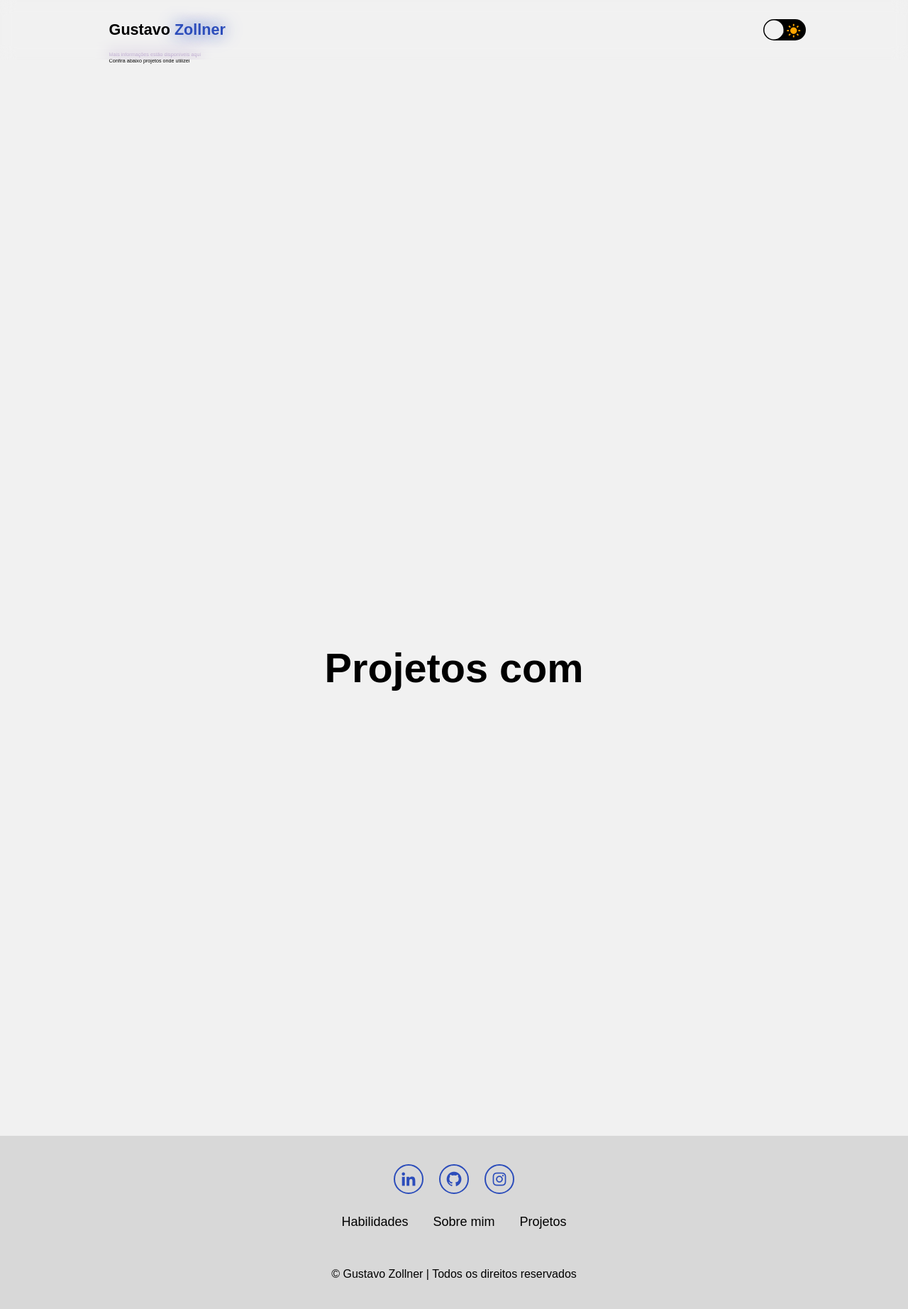
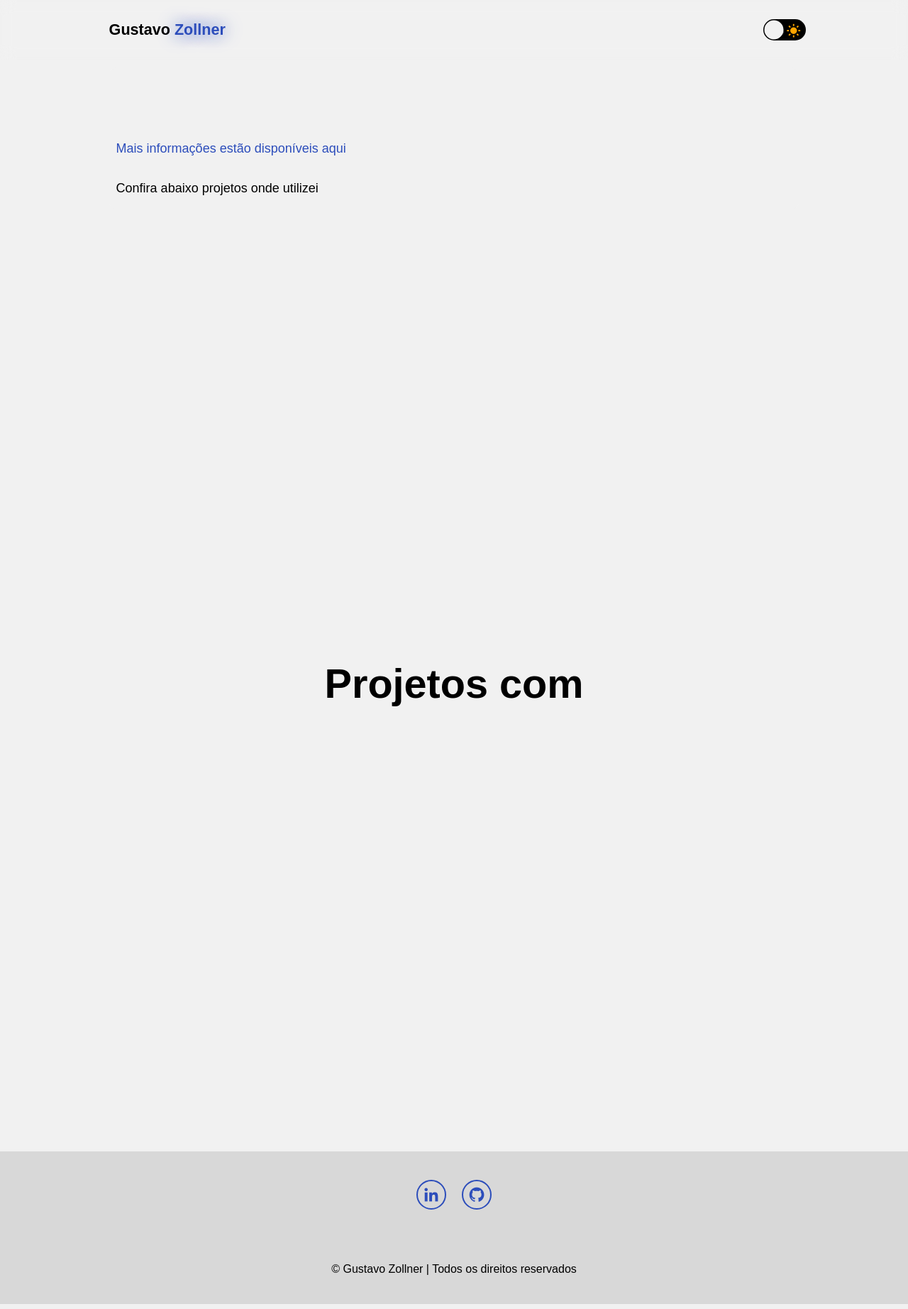
Before and after one commit to GustavOxys/portfolio, a Django app: template portfolio/templates/portfolio/skill_detail.html in a window 1280 px wide. Shown: the whole page at 71% size. Run offline with Django 5.2, Linux system fonts and the light colour scheme; the template is opened without the code that fills it, so the values that code supplies are empty.

Commit message:
Pequena modificação html e inicio novo projeto ecommerce

```diff
--- a/base_templates/global/partials/_footer.html
+++ b/base_templates/global/partials/_footer.html
@@ -1,21 +1,11 @@
 <footer class="footer">
     <div class="social">
-        <a href="#"><i class='bx bxl-linkedin' ></i></a>
-        <a href="#"><i class='bx bxl-github' ></i></a>
-        <a href="#"><i class='bx bxl-instagram' ></i></a>
+        <a href="https://www.linkedin.com/in/gustavo-henrique-zollner-munhoz-6a8ab22b5/" target="_blank"><i class='bx bxl-linkedin' ></i></a>
+        <a href="https://github.com/GustavOxys" target="_blank"><i class='bx bxl-github' ></i></a>
+
     </div>
 
-    <ul class="list">
-        <li>
-            <a href="#">Habilidades</a>
-        </li>
-        <li>
-            <a href="#">Sobre mim</a>
-        </li>
-        <li>
-            <a href="#">Projetos</a>
-        </li>
-    </ul>
+
     <p class="copyright">
         © Gustavo Zollner | Todos os direitos reservados
     </p>
--- a/base_templates/global/partials/_head.html
+++ b/base_templates/global/partials/_head.html
@@ -10,4 +10,5 @@
 <link rel="stylesheet" href="{% static 'global/css/projects.css' %}">
 <link rel="stylesheet" href="{% static 'global/css/footer.css' %}">
 <link rel="stylesheet" href="{% static 'global/css/responsive.css' %}">
+<link rel="stylesheet" href="{% static 'global/css/detail_skill.css' %}">
 <link href='https://unpkg.com/boxicons@2.1.4/css/boxicons.min.css' rel='stylesheet'>
--- a/portfolio/templates/portfolio/index.html
+++ b/portfolio/templates/portfolio/index.html
@@ -10,15 +10,10 @@
             <h1>Olá,  <span>Gustavo</span> aqui</h1>
             <h3 class="text-animation"><span></span></h3>
             <p>{{ about.about|linebreaks|replace_age:age|safe }}</p>
-
-
             <div class="social-icons">
                 <a href="https://www.linkedin.com/in/gustavo-henrique-zollner-munhoz-6a8ab22b5/" target="_blank"><i class='bx bxl-linkedin' ></i></a>
                 <a href="https://github.com/GustavOxys" target="_blank"><i class='bx bxl-github' ></i></a>
-
             </div>
-
-
         </div>
         <div class="home-img">
             <img src="{{ about.image.url }}" alt="foto">
--- a/portfolio/templates/portfolio/skill_detail.html
+++ b/portfolio/templates/portfolio/skill_detail.html
@@ -7,7 +7,7 @@
     <div class="skill-detail-container">
         <h1>{{ skill.name }}</h1>
         <p>{{ skill.description|linebreaks }} </p>
-        <p><a href="{{skill.link}}" target="_blank">Mais informações estão disponíveis aqui</a></p>
+        <p><a href="{{skill.link}}" class="ver-mais" target="_blank">Mais informações estão disponíveis aqui</a></p>
         <p>Confira abaixo projetos onde utilizei {{ skill.name }}</p>
 
     </div>
@@ -29,7 +29,7 @@
                 <div class="box-column-text">
                     <h3>{{project.name}}</h3>
                     {{project.resume|linebreaks}}
-                    <p>Se quiser saber mais sobre o projeto <a class="ver-mais" href="{% url 'portfolio:project_detail' project.name %}">clique aqui</a></p>
+                    <p>Se quiser saber mais sobre o projeto <a class="ver-mais" href="{{ project.readme }}">clique aqui</a></p>
                     <div class="icons-habilidades">
                         {% for icon in project.skill_icons %}
                             <i class="{{ icon }} icon-habilidade"></i>
```
